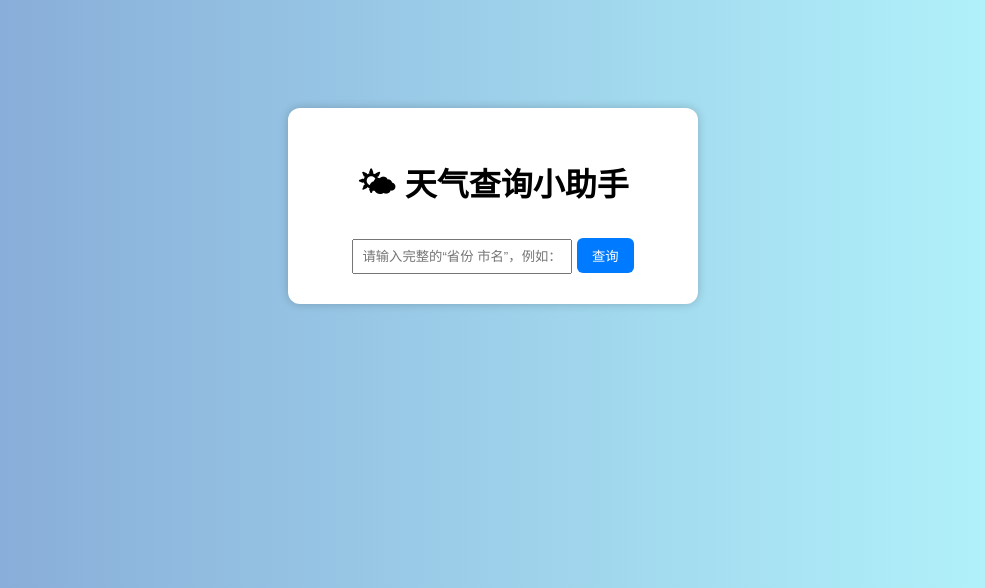
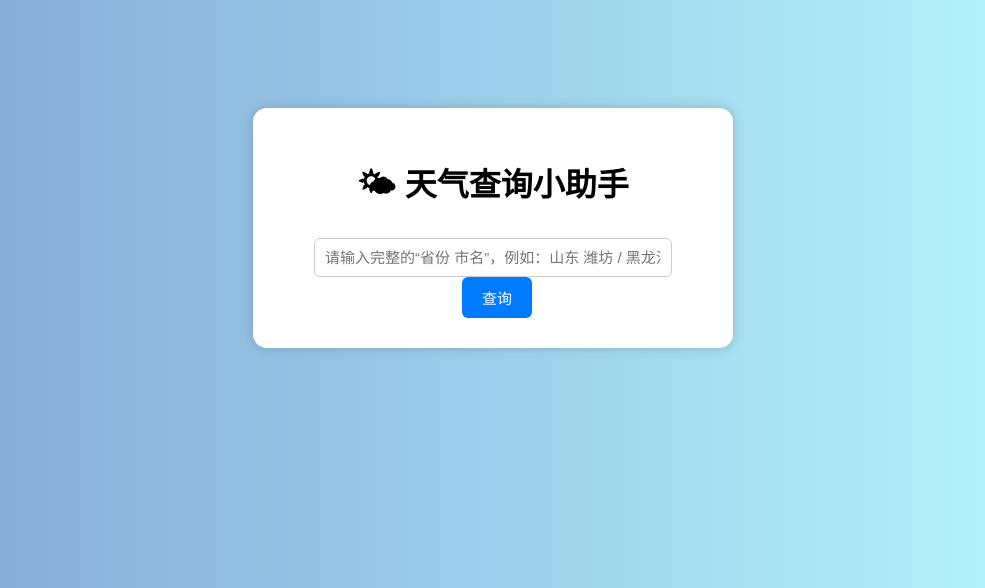
Before and after one commit to regard68/weather_app, a Flask app: page / in a window 1280 px wide. Shown: the top 588 px of the page, without its empty margins (147-1132 px from the left). Run offline with Flask 3, Linux system fonts and the light colour scheme.

Commit message:
UI: widen input + enhance layout

```diff
--- a/static/style.css
+++ b/static/style.css
@@ -4,28 +4,60 @@ body {
     text-align: center;
     padding-top: 100px;
 }
+
+/* ✅ 加宽容器，让页面不挤 */
 .container {
     background: white;
     padding: 30px;
-    border-radius: 12px;
-    width: 350px;
+    border-radius: 14px;
+    width: 420px; /* 从 350 增加到 420，提示文本就不会被挤掉 */
     margin: auto;
-    box-shadow: 0 0 10px rgba(0,0,0,0.2);
+    box-shadow: 0 0 12px rgba(0,0,0,0.18);
 }
+
+/* ✅ 输入框加宽、居中、圆角、美化 */
 input {
-    padding: 8px;
-    width: 200px;
+    padding: 10px;
+    width: 80%;         /* 占容器宽度，让适配更柔和 */
+    max-width: 360px;   /* 控制最大宽度，防止过宽 */
+    border: 1px solid #ccc;
+    border-radius: 6px;
+    font-size: 15px;
+    text-align: center;
+    outline: none;
 }
+
+/* ✅ 鼠标点击输入框时边框高亮 */
+input:focus {
+    border-color: #007bff;
+}
+
+/* ✅ 按钮美化 + 鼠标悬停效果 */
 button {
-    padding: 8px 15px;
+    padding: 10px 20px;
     background-color: #007bff;
     color: white;
     border: none;
     border-radius: 6px;
+    font-size: 15px;
+    cursor: pointer;
+    margin-left: 8px;
 }
+
+button:hover {
+    background-color: #005dc1;
+}
+
+/* 错误提示样式 */
 .error {
-    color: red;
+    margin-top: 15px;
+    color: #d80000;
+    font-weight: bold;
 }
+
+/* 查询结果区域 */
 .result {
-    margin-top: 20px;
+    margin-top: 22px;
+    line-height: 1.8;
+    font-size: 16px;
 }
```
